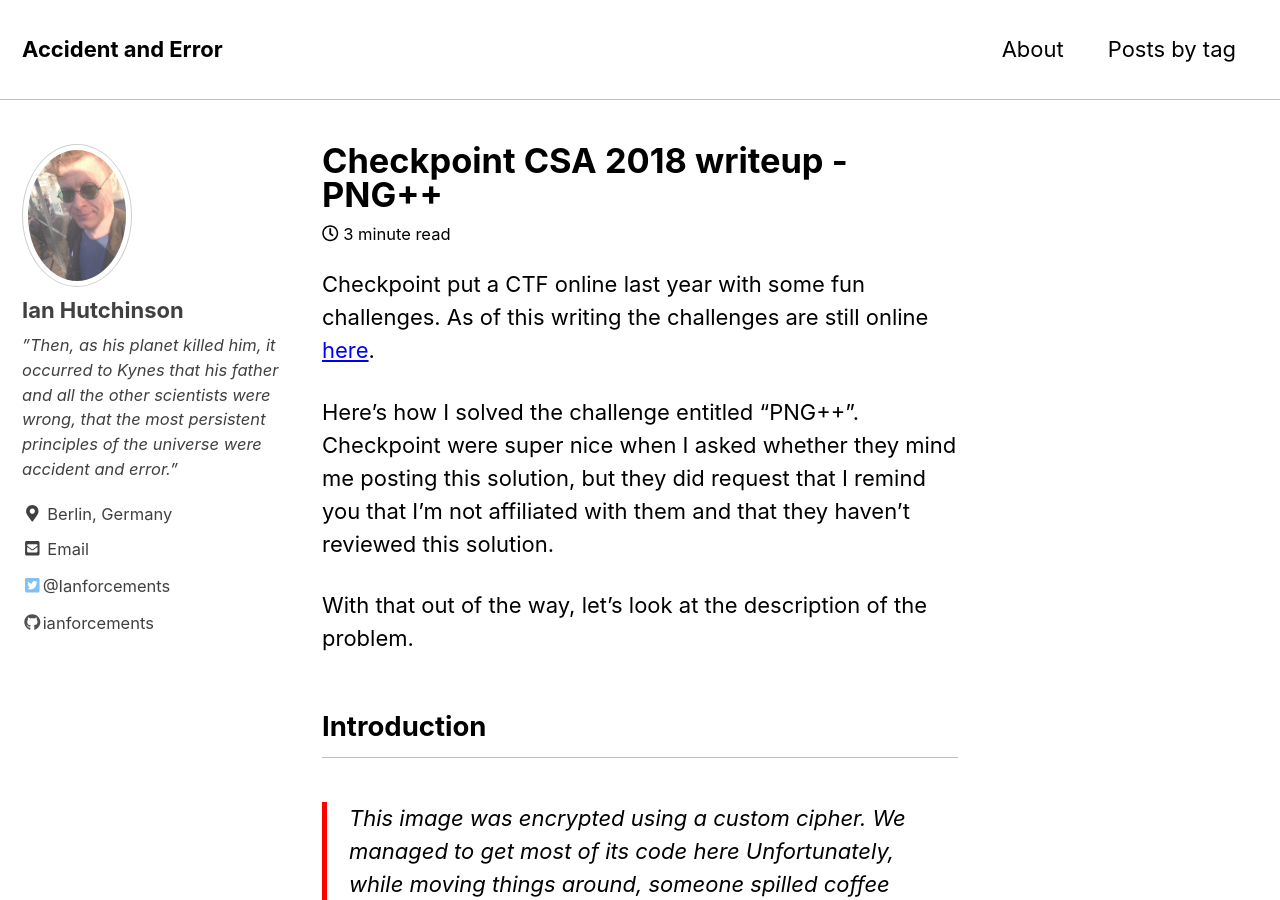
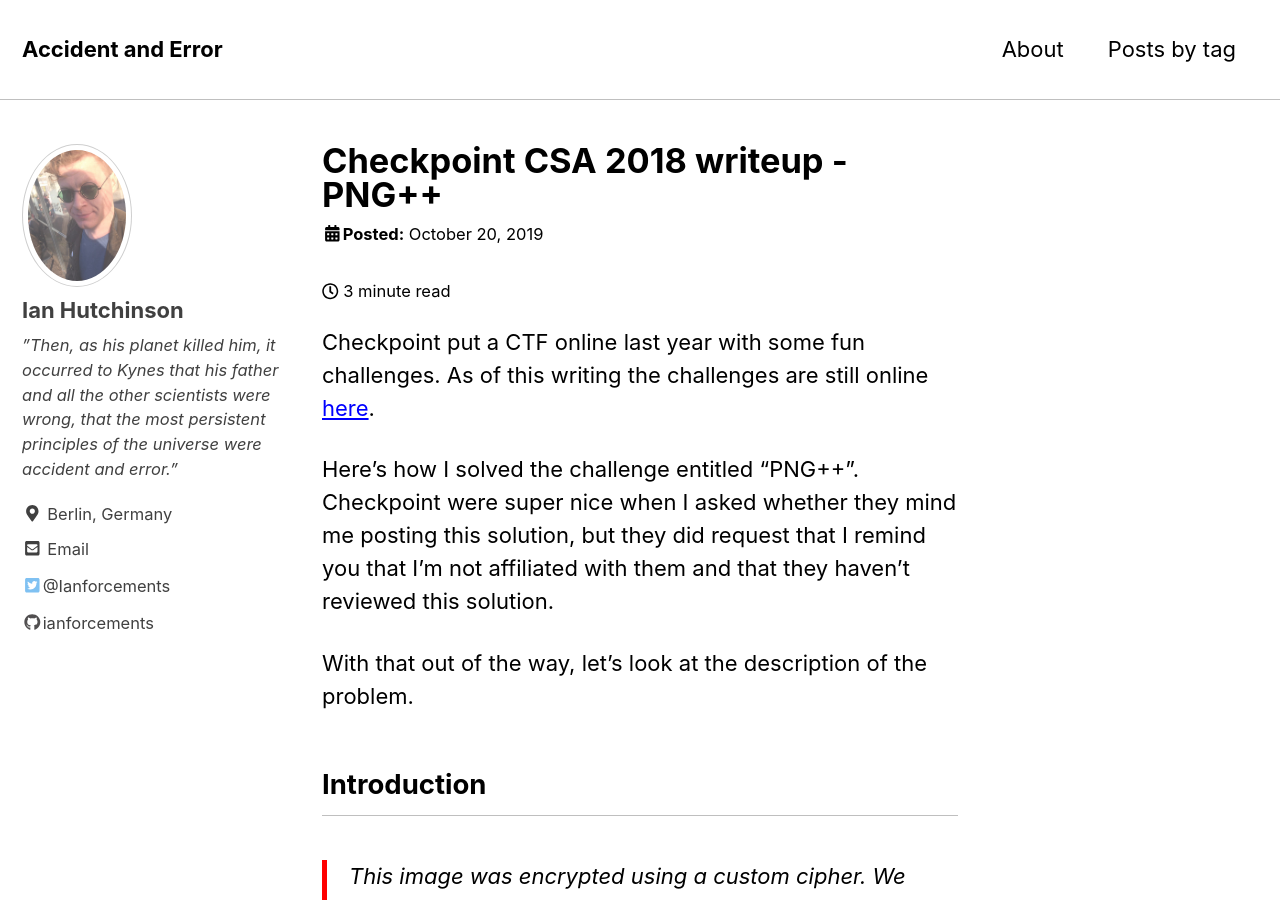
Before and after one commit to ianforcements/ianforcements.github.io, a Jekyll site: the page built from _posts/2019-10-20-CheckpointCSA-2018-pngplusplus.markdown, in a window 1280 px wide and 900 px high. Built offline with Jekyll 4.4.1, drawn with Linux system fonts in a browser that asks for light colours; nearby versions of some CDN libraries; some of the changed text lies outside the part shown.

Commit message:
messing about with single layout

```diff
--- a/_layouts/single.html
+++ b/_layouts/single.html
@@ -27,6 +27,13 @@
       {% unless page.header.overlay_color or page.header.overlay_image %}
         <header>
           {% if page.title %}<h1 class="page__title" itemprop="headline">{{ page.title | markdownify | remove: "<p>" | remove: "</p>" }}</h1>{% endif %}
+
+          {%if page.date %}
+            <span class="page__meta"><strong><i class="fas fa-fw fa-calendar-alt"></i>Posted:</strong> <time datetime="{{ page.date | date_to_xmlschema }}">{{ page.date | date: "%B %d, %Y" }}</time></span>
+          {% endif %}
+          {% if page.last_modified_at %}
+            <br><span class="page__meta"><strong><i class="fas fa-fw fa-calendar-alt"></i>Updated:</strong> <time datetime="{{ page.last_modified_at | date: "%Y-%m-%d" }}">{{ page.last_modified_at | date: "%B %d, %Y" }}</time></span>
+          {% endif %}
           {% if page.read_time %}
             <p class="page__meta"><i class="far fa-clock" aria-hidden="true"></i> {% include read-time.html %}</p>
           {% endif %}
--- a/_posts/2019-10-20-CheckpointCSA-2018-pngplusplus.markdown
+++ b/_posts/2019-10-20-CheckpointCSA-2018-pngplusplus.markdown
@@ -1,7 +1,8 @@
 ---
 layout: single
 title: "Checkpoint CSA 2018 writeup - PNG++"
-date: 2019-04-27 01:00:00 +100
+date: 2019-10-20 01:00:00 +100
+last_modified_at:
 categories:
 tags: howto python checkpoint ctf writeup crypto png
 ---
```
